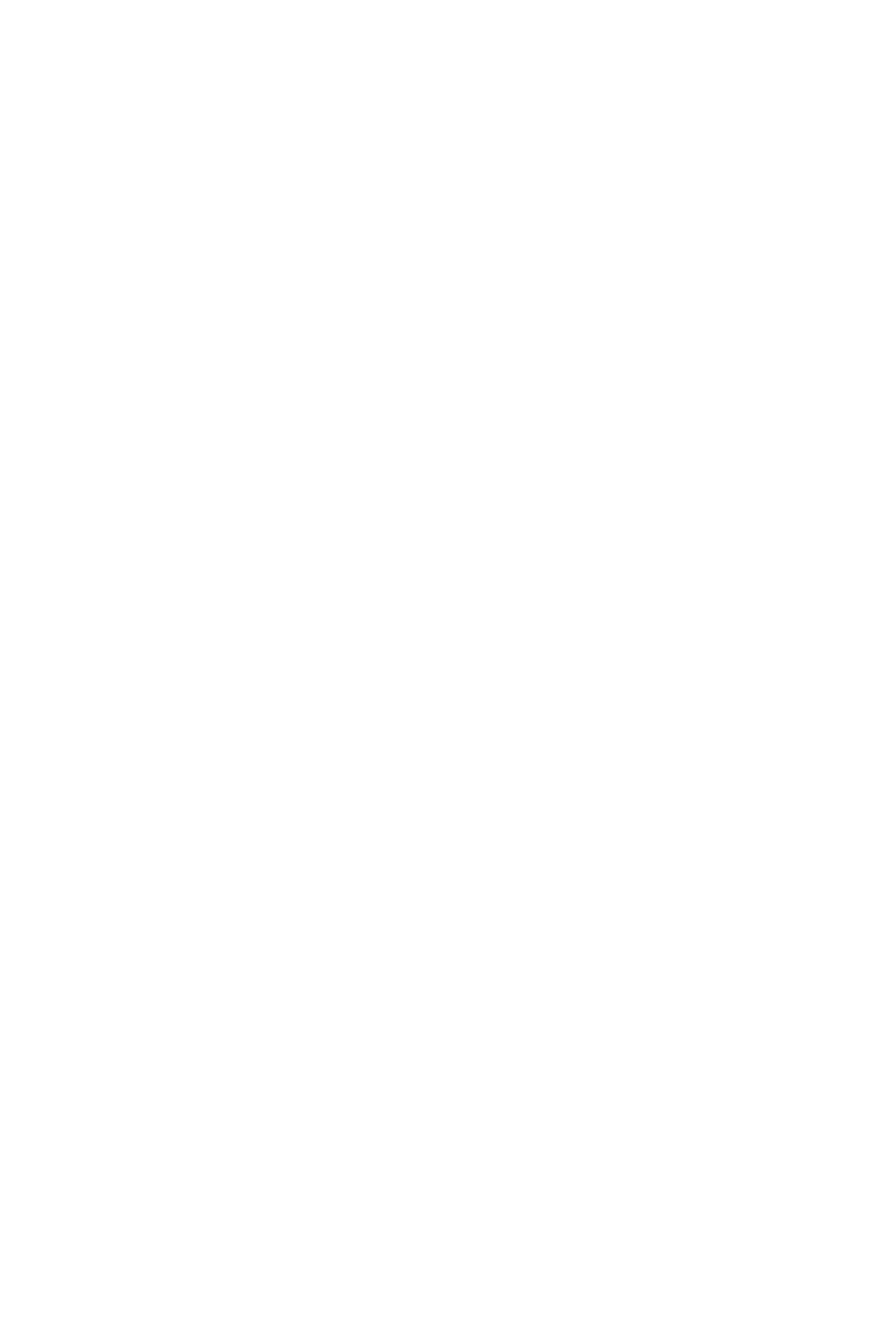
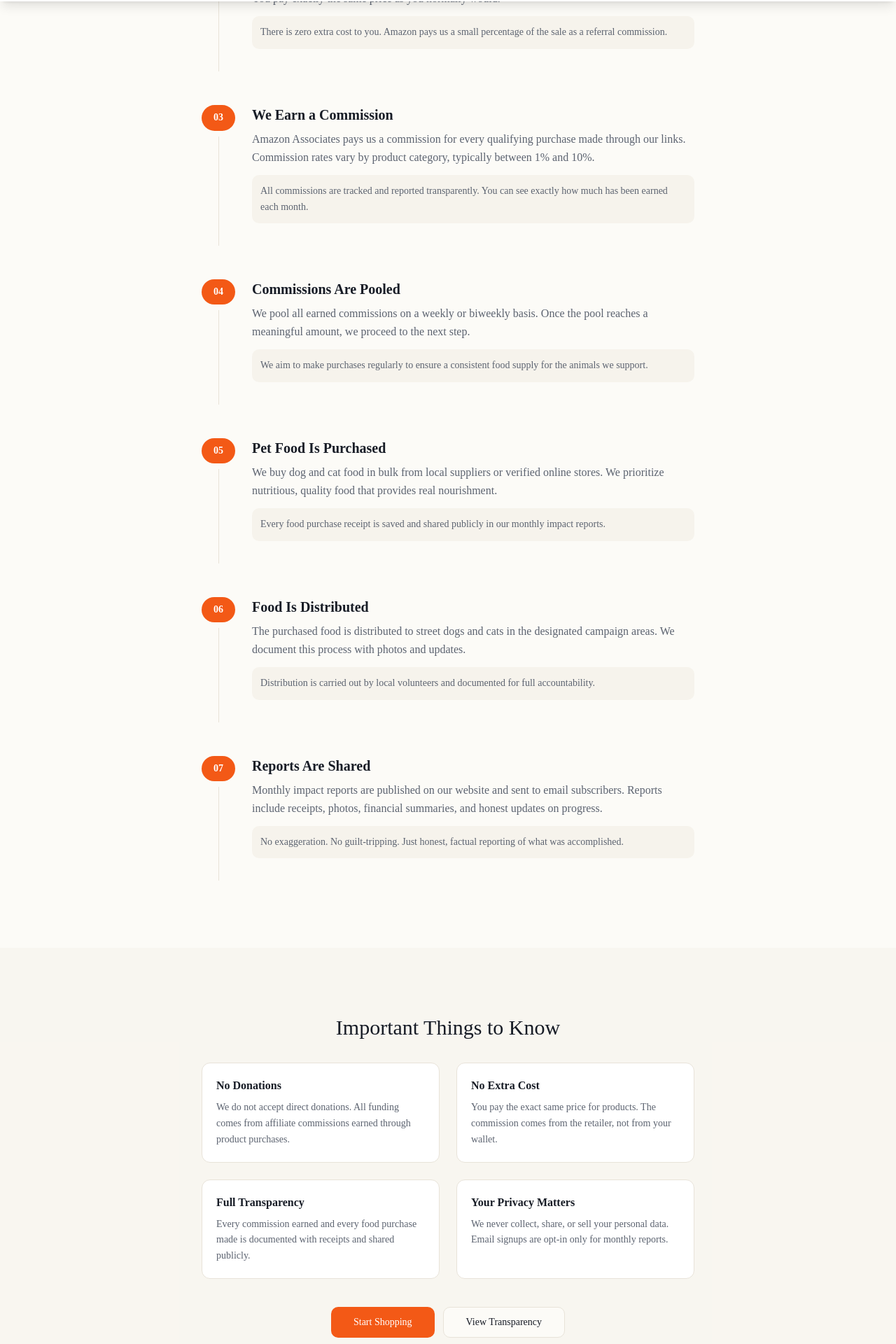
Before and after one commit to shivampersonal22/ethical-pet-support-website, a Next.js app in the folder ethical-pet-support-website/: page /how-it-works in a window 1280 px wide. Before the commit this address had no page. Shown: the part 798-2718 px from the top of the page at 70% size. Before the commit the page ends 800 px from the top, so only its background shows below. Built offline with nearby package versions, Linux system fonts and the light colour scheme.

Commit message:
Upload files via Chrome extension

```diff
--- /dev/null
+++ b/ethical-pet-support-website/app/how-it-works/page.tsx
@@ -0,0 +1,169 @@
+import Link from "next/link";
+import type { Metadata } from "next";
+import { Button } from "@/components/ui/button";
+import { SiteHeader } from "@/components/site-header";
+import { SiteFooter } from "@/components/site-footer";
+import { CookieConsent } from "@/components/cookie-consent";
+
+export const metadata: Metadata = {
+  title: "How It Works - PawsForward",
+  description:
+    "Learn how your everyday purchases turn into meals for street dogs and cats through our affiliate commission model.",
+};
+
+const steps = [
+  {
+    number: "01",
+    title: "Browse Our Curated Products",
+    description:
+      "We curate trending, everyday products available on Amazon for both US and UK shoppers. From household essentials to electronics, you will find things you already need.",
+    detail:
+      "Products are hand-picked for quality and value. We never recommend something just for a higher commission.",
+  },
+  {
+    number: "02",
+    title: "Shop Through Our Affiliate Links",
+    description:
+      "When you click a product link on our site, it takes you to Amazon with our affiliate tag attached. You pay exactly the same price as you normally would.",
+    detail:
+      "There is zero extra cost to you. Amazon pays us a small percentage of the sale as a referral commission.",
+  },
+  {
+    number: "03",
+    title: "We Earn a Commission",
+    description:
+      "Amazon Associates pays us a commission for every qualifying purchase made through our links. Commission rates vary by product category, typically between 1% and 10%.",
+    detail:
+      "All commissions are tracked and reported transparently. You can see exactly how much has been earned each month.",
+  },
+  {
+    number: "04",
+    title: "Commissions Are Pooled",
+    description:
+      "We pool all earned commissions on a weekly or biweekly basis. Once the pool reaches a meaningful amount, we proceed to the next step.",
+    detail:
+      "We aim to make purchases regularly to ensure a consistent food supply for the animals we support.",
+  },
+  {
+    number: "05",
+    title: "Pet Food Is Purchased",
+    description:
+      "We buy dog and cat food in bulk from local suppliers or verified online stores. We prioritize nutritious, quality food that provides real nourishment.",
+    detail:
+      "Every food purchase receipt is saved and shared publicly in our monthly impact reports.",
+  },
+  {
+    number: "06",
+    title: "Food Is Distributed",
+    description:
+      "The purchased food is distributed to street dogs and cats in the designated campaign areas. We document this process with photos and updates.",
+    detail:
+      "Distribution is carried out by local volunteers and documented for full accountability.",
+  },
+  {
+    number: "07",
+    title: "Reports Are Shared",
+    description:
+      "Monthly impact reports are published on our website and sent to email subscribers. Reports include receipts, photos, financial summaries, and honest updates on progress.",
+    detail:
+      "No exaggeration. No guilt-tripping. Just honest, factual reporting of what was accomplished.",
+  },
+];
+
+export default function HowItWorksPage() {
+  return (
+    <>
+      <SiteHeader />
+      <main>
+        <section className="bg-secondary">
+          <div className="mx-auto max-w-3xl px-4 py-16 text-center lg:px-8 lg:py-24">
+            <h1 className="font-serif text-4xl text-foreground md:text-5xl text-balance">
+              How It Works
+            </h1>
+            <p className="mx-auto mt-4 max-w-xl text-lg leading-relaxed text-muted-foreground">
+              A step-by-step look at how your everyday shopping turns into meals
+              for street dogs and cats, at absolutely no extra cost to you.
+            </p>
+          </div>
+        </section>
+
+        <section className="mx-auto max-w-3xl px-4 py-16 lg:px-8 lg:py-24">
+          <div className="flex flex-col gap-12">
+            {steps.map((step) => (
+              <div
+                key={step.number}
+                className="flex gap-6"
+              >
+                <div className="flex shrink-0 flex-col items-center">
+                  <div className="flex h-12 w-12 items-center justify-center rounded-full bg-primary text-primary-foreground font-semibold text-sm">
+                    {step.number}
+                  </div>
+                  <div className="mt-2 h-full w-px bg-border" />
+                </div>
+                <div className="pb-8">
+                  <h2 className="text-xl font-semibold text-foreground">
+                    {step.title}
+                  </h2>
+                  <p className="mt-2 leading-relaxed text-muted-foreground">
+                    {step.description}
+                  </p>
+                  <p className="mt-3 rounded-md bg-secondary/80 p-3 text-sm text-muted-foreground leading-relaxed">
+                    {step.detail}
+                  </p>
+                </div>
+              </div>
+            ))}
+          </div>
+        </section>
+
+        <section className="bg-secondary/50">
+          <div className="mx-auto max-w-3xl px-4 py-16 text-center lg:px-8 lg:py-24">
+            <h2 className="font-serif text-3xl text-foreground text-balance">
+              Important Things to Know
+            </h2>
+            <div className="mt-8 grid gap-6 text-left md:grid-cols-2">
+              {[
+                {
+                  title: "No Donations",
+                  desc: "We do not accept direct donations. All funding comes from affiliate commissions earned through product purchases.",
+                },
+                {
+                  title: "No Extra Cost",
+                  desc: "You pay the exact same price for products. The commission comes from the retailer, not from your wallet.",
+                },
+                {
+                  title: "Full Transparency",
+                  desc: "Every commission earned and every food purchase made is documented with receipts and shared publicly.",
+                },
+                {
+                  title: "Your Privacy Matters",
+                  desc: "We never collect, share, or sell your personal data. Email signups are opt-in only for monthly reports.",
+                },
+              ].map((item) => (
+                <div
+                  key={item.title}
+                  className="rounded-lg border border-border bg-card p-5"
+                >
+                  <h3 className="font-semibold text-foreground">{item.title}</h3>
+                  <p className="mt-2 text-sm leading-relaxed text-muted-foreground">
+                    {item.desc}
+                  </p>
+                </div>
+              ))}
+            </div>
+            <div className="mt-10 flex flex-wrap justify-center gap-3">
+              <Button asChild size="lg">
+                <Link href="/shop">Start Shopping</Link>
+              </Button>
+              <Button asChild variant="outline" size="lg">
+                <Link href="/transparency">View Transparency</Link>
+              </Button>
+            </div>
+          </div>
+        </section>
+      </main>
+      <SiteFooter />
+      <CookieConsent />
+    </>
+  );
+}
```
